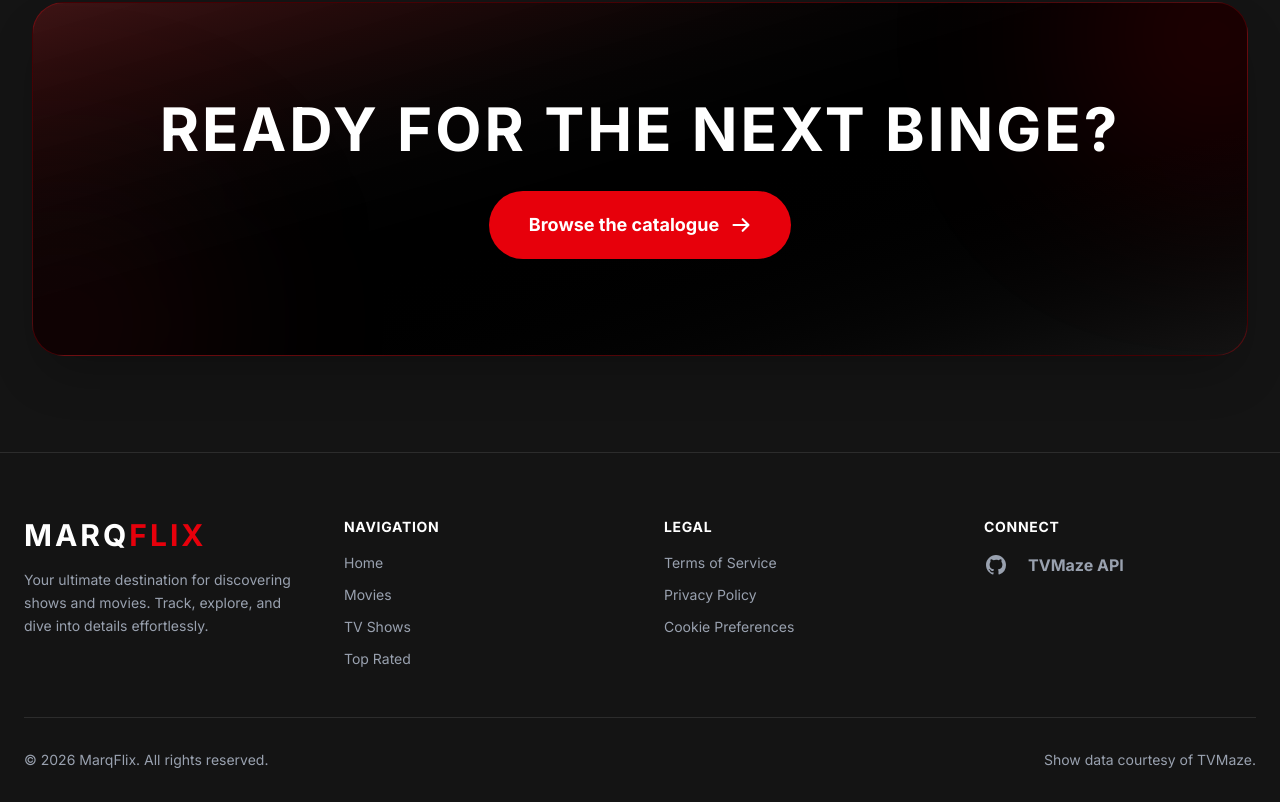
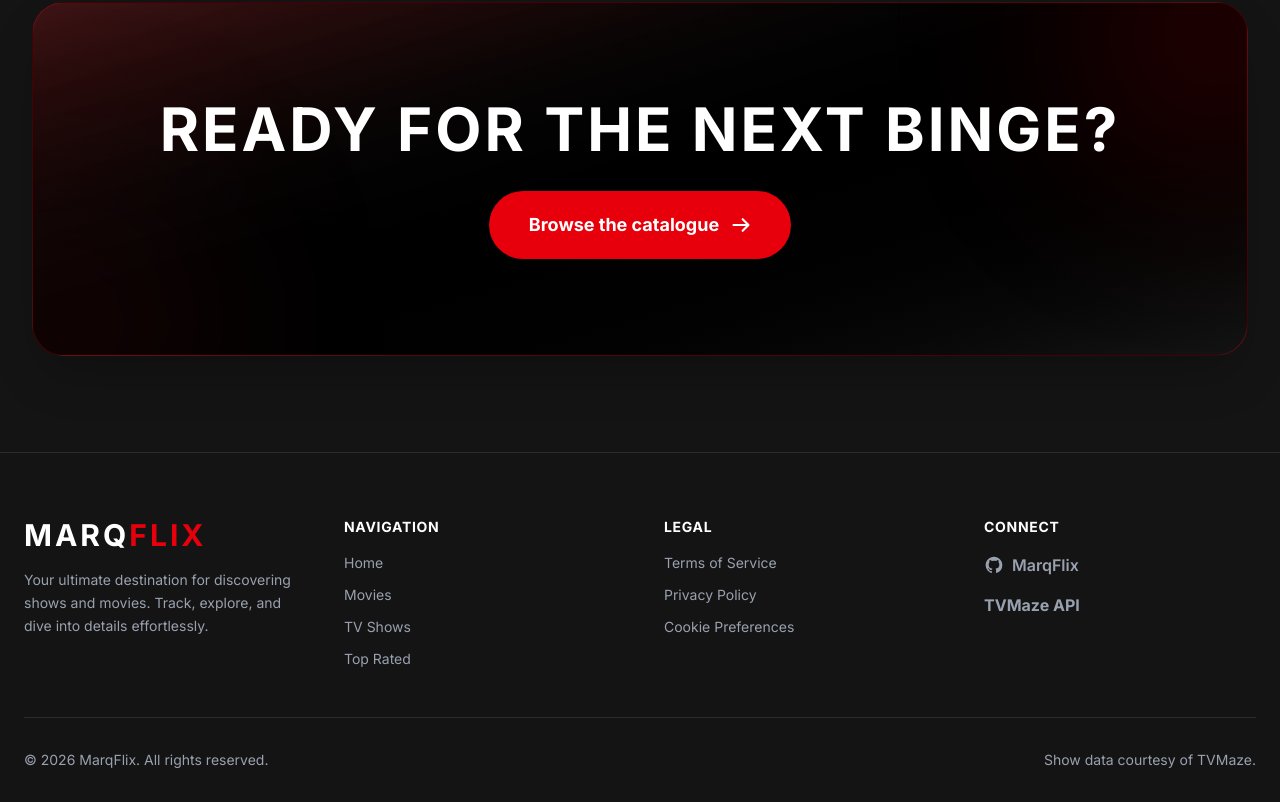
Before and after one commit to afjalhossain31/MarqFlix, a React (Vite) app: page / in a window 1280 px wide. Shown: the part 1403-2205 px from the top of the page. Built offline with nearby package versions, Linux system fonts and the light colour scheme.

Commit message:
Update footer

```diff
--- a/package.json
+++ b/package.json
@@ -11,6 +11,7 @@
   },
   "dependencies": {
     "@tailwindcss/vite": "^4.3.3",
+    "lucide-react": "^1.47.0",
     "react": "^19.2.8",
     "react-dom": "^19.2.8",
     "react-router-dom": "^7.18.4",
--- a/src/components/Footer.jsx
+++ b/src/components/Footer.jsx
@@ -4,12 +4,8 @@ export default function Footer() {
       <div className="mx-auto max-w-7xl px-6">
         <div className="grid grid-cols-1 md:grid-cols-4 gap-12 mb-12 text-center md:text-left">
 
-          {/* Logo & About */}
           <div className="md:col-span-1 flex flex-col items-center md:items-start">
-            <span
-              className="text-3xl font-black tracking-widest text-white"
-              style={{ fontFamily: "var(--font-display)" }}
-            >
+            <span className="text-3xl font-black tracking-widest text-white" style={{ fontFamily: "var(--font-display)" }}>
               MARQ<span className="text-red-600">FLIX</span>
             </span>
             <p className="mt-4 text-sm leading-relaxed text-gray-400">
@@ -17,11 +13,8 @@ export default function Footer() {
             </p>
           </div>
 
-          {/* Quick Links */}
           <div>
-            <h3 className="mb-4 text-sm font-bold uppercase tracking-wider text-white">
-              Navigation
-            </h3>
+            <h3 className="mb-4 text-sm font-bold uppercase tracking-wider text-white">Navigation</h3>
             <ul className="space-y-3 text-sm">
               <li><a href="/" className="hover:text-red-500 transition-colors">Home</a></li>
               <li><a href="/movies" className="hover:text-red-500 transition-colors">Movies</a></li>
@@ -30,11 +23,8 @@ export default function Footer() {
             </ul>
           </div>
 
-          {/* Legal Links */}
           <div>
-            <h3 className="mb-4 text-sm font-bold uppercase tracking-wider text-white">
-              Legal
-            </h3>
+            <h3 className="mb-4 text-sm font-bold uppercase tracking-wider text-white">Legal</h3>
             <ul className="space-y-3 text-sm">
               <li><a href="#" className="hover:text-red-500 transition-colors">Terms of Service</a></li>
               <li><a href="#" className="hover:text-red-500 transition-colors">Privacy Policy</a></li>
@@ -42,28 +32,28 @@ export default function Footer() {
             </ul>
           </div>
 
-          {/* Connect & Socials */}
           <div>
-            <h3 className="mb-4 text-sm font-bold uppercase tracking-wider text-white">
-              Connect
-            </h3>
-            <div className="flex justify-center md:justify-start gap-5">
+            <h3 className="mb-4 text-sm font-bold uppercase tracking-wider text-white">Connect</h3>
+            <div className="flex flex-col items-center md:items-start gap-4">
+
+              {/* GitHub Link with SVG */}
               <a
-                href="https://github.com"
+                href="https://github.com/afjalhossain31/MarqFlix"
                 target="_blank"
                 rel="noreferrer"
-                className="text-gray-400 hover:text-white hover:scale-110 transition-all duration-300"
+                className="group flex items-center gap-2 text-gray-400 hover:text-white transition-all duration-300"
               >
-                <span className="sr-only">GitHub</span>
-                <svg className="h-6 w-6" fill="currentColor" viewBox="0 0 24 24">
+                <svg className="h-5 w-5 transition-transform duration-300 group-hover:scale-110" fill="currentColor" viewBox="0 0 24 24">
                   <path fillRule="evenodd" d="M12 2C6.477 2 2 6.484 2 12.017c0 4.425 2.865 8.18 6.839 9.504.5.092.682-.217.682-.483 0-.237-.008-.868-.013-1.703-2.782.605-3.369-1.343-3.369-1.343-.454-1.158-1.11-1.466-1.11-1.466-.908-.62.069-.608.069-.608 1.003.07 1.531 1.032 1.531 1.032.892 1.53 2.341 1.088 2.91.832.092-.647.35-1.088.636-1.338-2.22-.253-4.555-1.113-4.555-4.951 0-1.093.39-1.988 1.029-2.688-.103-.253-.446-1.272.098-2.65 0 0 .84-.27 2.75 1.026A9.564 9.564 0 0112 6.844c.85.004 1.705.115 2.504.337 1.909-1.296 2.747-1.027 2.747-1.027.546 1.379.202 2.398.1 2.651.64.7 1.028 1.595 1.028 2.688 0 3.848-2.339 4.695-4.566 4.943.359.309.678.92.678 1.855 0 1.338-.012 2.419-.012 2.747 0 .268.18.58.688.482A10.019 10.019 0 0022 12.017C22 6.484 17.522 2 12 2z" clipRule="evenodd" />
                 </svg>
+                <span className="font-semibold transition-colors group-hover:text-red-500">MarqFlix</span>
               </a>
+
               <a
                 href="https://www.tvmaze.com/api"
                 target="_blank"
                 rel="noreferrer"
-                className="text-gray-400 hover:text-white hover:scale-110 transition-all duration-300 font-bold flex items-center"
+                className="text-gray-400 hover:text-white hover:scale-105 transition-all duration-300 font-bold flex items-center"
               >
                 TVMaze API
               </a>
@@ -71,7 +61,6 @@ export default function Footer() {
           </div>
         </div>
 
-        {/* Bottom Bar */}
         <div className="flex flex-col md:flex-row items-center justify-between border-t border-white/10 pt-8 text-sm">
           <p>© 2026 MarqFlix. All rights reserved.</p>
           <p className="mt-2 md:mt-0">Show data courtesy of TVMaze.</p>
```
Also changed, not shown: 1 other file (tests, documents, lock files or other folders).
